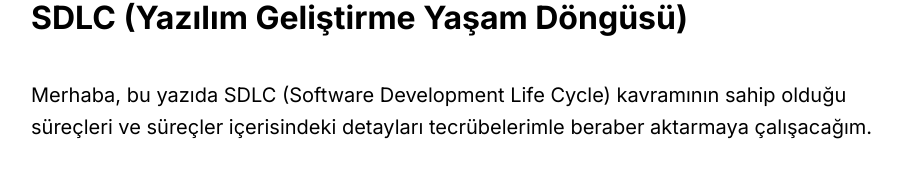
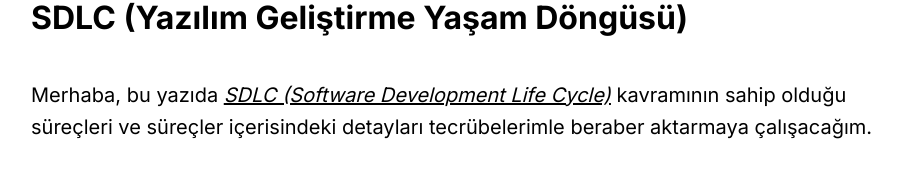
Before and after one commit to khnbzkrt/hakanangin-mdx, a Next.js app: page /blog/yazilim-gelistirme-yasam-dongusu in a window 1280 px wide. Shown: the part 137-310 px from the top of the page, without its empty margins (161-1063 px from the left). Built offline with nearby package versions, Linux system fonts and the light colour scheme.

Commit message:
typo fix

```diff
--- a/src/app/blog/yazilim-gelistirme-yasam-dongusu/page.mdx
+++ b/src/app/blog/yazilim-gelistirme-yasam-dongusu/page.mdx
@@ -1,10 +1,10 @@
 # SDLC (Yazılım Geliştirme Yaşam Döngüsü)
 
-Merhaba, bu yazıda SDLC (Software Development Life Cycle) kavramının sahip olduğu süreçleri ve süreçler içerisindeki detayları tecrübelerimle beraber aktarmaya çalışacağım.
+Merhaba, bu yazıda *<ins>SDLC (Software Development Life Cycle)</ins>* kavramının sahip olduğu süreçleri ve süreçler içerisindeki detayları tecrübelerimle beraber aktarmaya çalışacağım.
 
 ![Software Development Life Cycle!](/blog/sdlc.webp "Yazılım Geliştirme Yaşam Döngüsü")
 
-SDLC toplamda 6 adımdan oluşur ve bu 6 adım geliştirdiğimiz yazılımın hizmet süresi boyunca tekrarlanan bir yapıda uygulanmaya devam eder. Gerek yeni feature geliştirmeleri olsun gerek hata düzeltmeleri olsun tüm bu süreçlerde SDLC kavramını doğru şekilde uygulamak, uygulamadan almak istediğimiz çıktının verimliliği ve yönetilebilirliği açısından çok önemli bir yere sahiptir. Çünkü yazılım geliştirme süreci tek başına kod yazmaktan ibaret değildir. Ben bir yazılım geliştiricisinin yukarı tüm süreçlere hakim olması gerektiğini düşünüyorum. SDLC’deki tüm süreçler sırayla yürütülmeli ve eş zamanlı olarak yapılan çalışmalar hatalı kabul edilmelidir.
+SDLC toplamda 6 adımdan oluşur ve bu 6 adım geliştirdiğimiz yazılımın hizmet süresi boyunca tekrarlanan bir yapıda uygulanmaya devam eder. Gerek yeni feature geliştirmeleri olsun gerek hata düzeltmeleri olsun tüm bu süreçlerde SDLC kavramını doğru şekilde uygulamak, uygulamadan almak istediğimiz çıktının verimliliği ve yönetilebilirliği açısından çok önemli bir yere sahiptir. Çünkü yazılım geliştirme süreci tek başına kod yazmaktan ibaret değildir. Ben bir yazılım geliştiricisinin yukarıdaki tüm süreçlere hakim olması gerektiğini düşünüyorum. SDLC’deki tüm süreçler sırayla yürütülmeli ve eş zamanlı olarak yapılan çalışmalar hatalı kabul edilmelidir.
 
 Gelin beraber bu adımların neleri kapsadığını detaylı bir şekilde incelemeye başlayalım…
 
```
